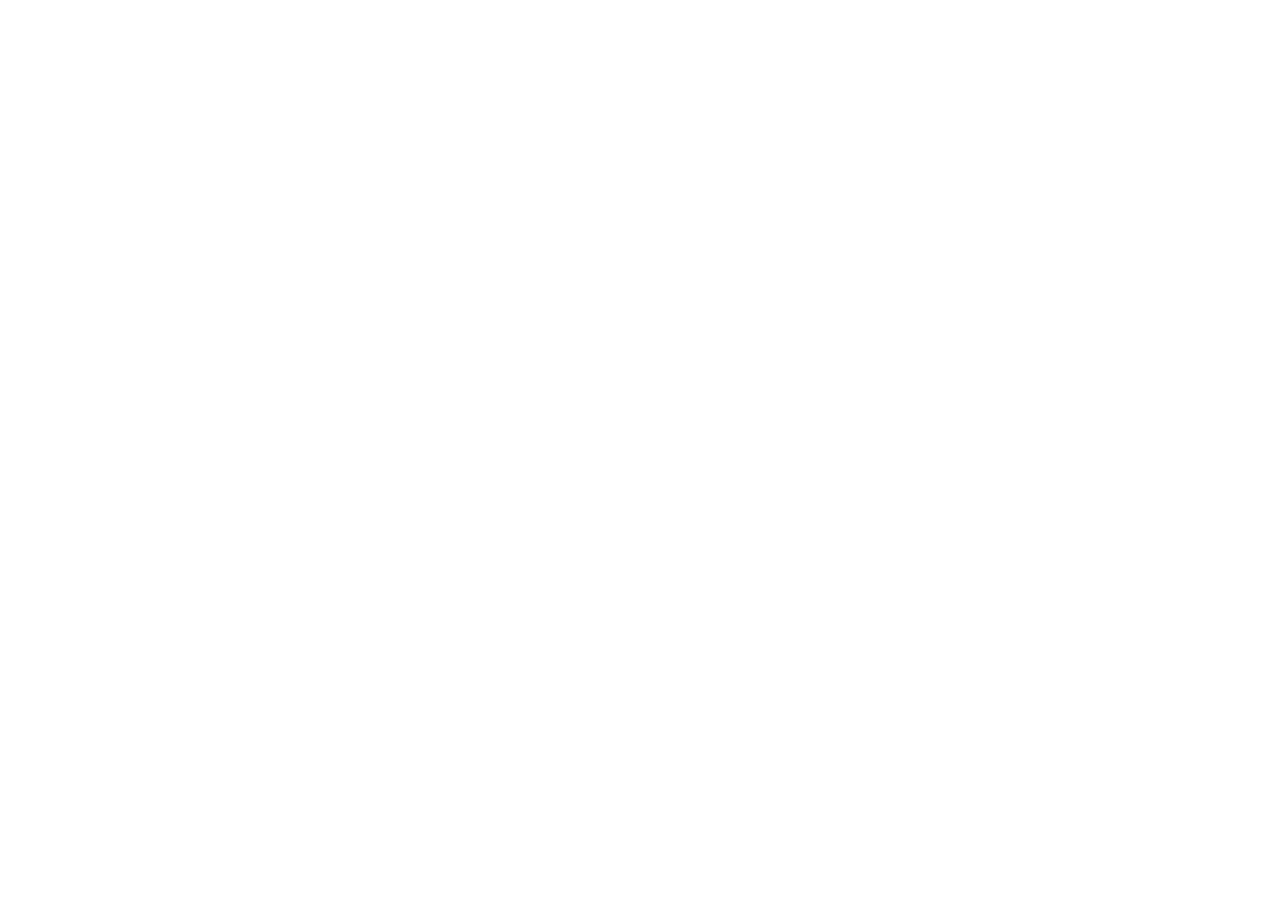
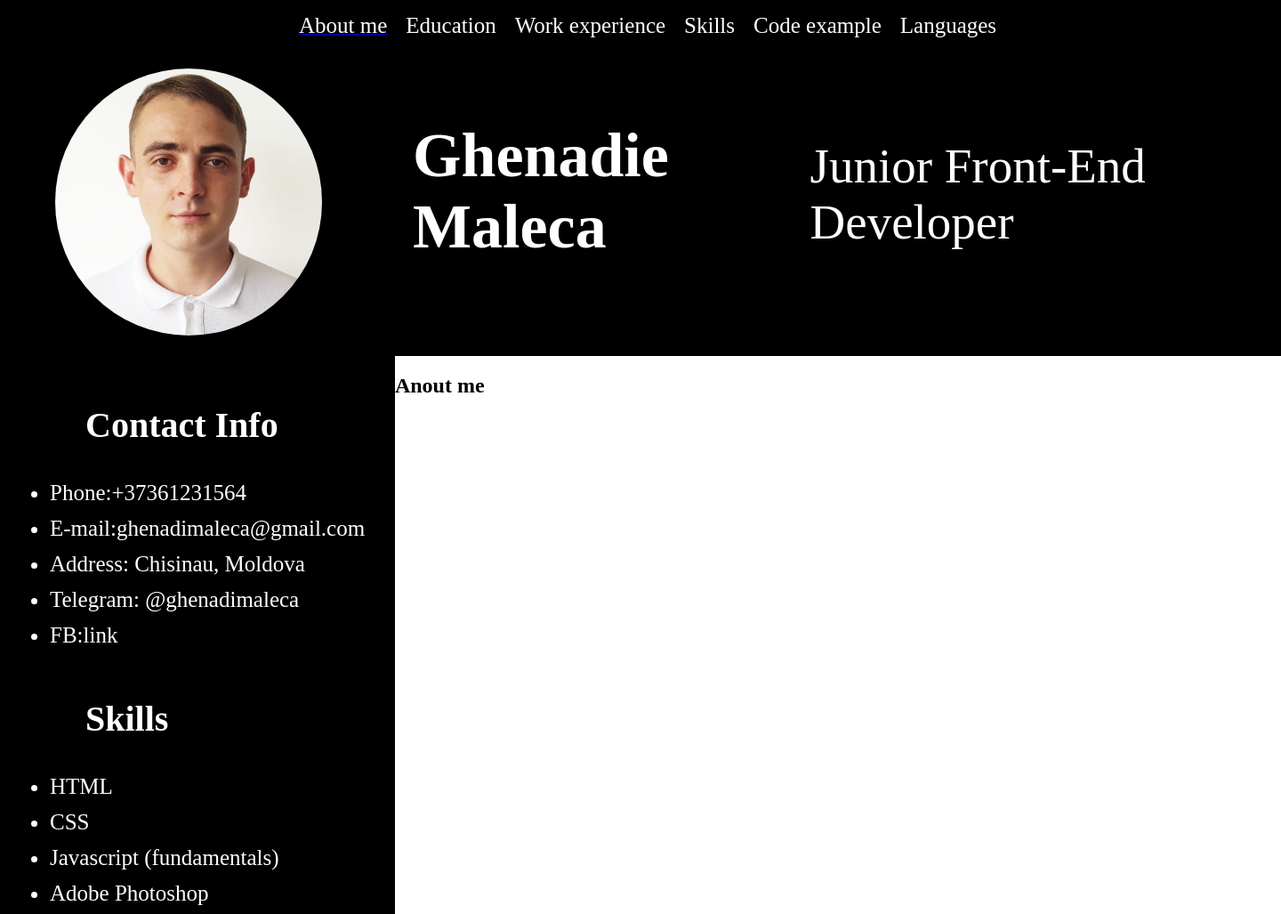
Before and after one commit to mghena/my_cv, a plain HTML site: page index.html in a window 1280 px wide. Shown: the top 1027 px of the page at 89% size, 1440 px wide, since content can reach past the window. Before the commit the page ends 800 px from the top, so only its background shows below. Drawn offline with Linux system fonts and the light colour scheme.

Commit message:
feat: add content and style

```diff
--- a/index.html
+++ b/index.html
@@ -4,14 +4,75 @@
     <link rel="stylesheet" href="style.css">
     <meta charset="UTF-8">
     <meta name="viewport" content="width=device-width, initial-scale=1.0">
+    <link rel="apple-touch-icon" sizes="180x180" href="favicon_io/apple-touch-icon.png">
+    <link rel="icon" type="image/png" sizes="32x32" href="favicon_io/favicon-32x32.png">
+    <link rel="icon" type="image/png" sizes="16x16" href="favicon_io/favicon-16x16.png">
+    <link rel="manifest" href="favicon_io/site.webmanifest">
     <title>Document</title>
 </head>
 <body>
     <div class="container">
         <header>
-
+            <nav>
+                <ul>
+                    <a href="#about"><li>About me</li></a>
+                    <a><li>Education</li></a>
+                    <a><li>Work experience</li></a>
+                    <a><li>Skills</li></a>
+                    <a><li>Code example</li></a>
+                    <a><li>Languages</li></a>
+                </ul>
+            </nav>
+            <div class="photoName">
+                <div class="myPhoto">
+                    <img src="cv_photo.png">
+                </div>
+                <div class="myName">
+                    <h1>Ghenadie Maleca</h1>
+                </div>
+                <div class="myProf">
+                    <span>Junior Front-End Developer</span>
+                </div>
+            </div>
         </header>
         <main>
+            <aside>
+                <section class="contact" id="contact">
+                    <h2>Contact Info</h2>
+                    <ul>
+                    <li><span>Phone:<a>+37361231564</a></span></li>
+                    <li><span>E-mail:<a>ghenadimaleca@gmail.com</a></span></li>
+                    <li><span>Address: Chisinau, Moldova</span></li>
+                    <li><span>Telegram: @ghenadimaleca</span></li>
+                    <li><span>FB:<a>link</a></span></li>
+                    </ul>
+                </section>
+                <section class="skills" id="skills">
+                    <h2>Skills</h2>
+                    <ul>
+                        <li>HTML</li>
+                        <li>CSS</li>
+                        <li>Javascript (fundamentals)</li>
+                        <li>Adobe Photoshop</li>
+                        <li>Wordpress</li>
+                        <li>Microsoft Office</li>
+                    </ul>
+                </section>
+                <section class="languages" id="languages">
+                    <h2>Languages</h2>
+                    <ul>
+                        <li>English: intermediate</li>
+                        <li>Russian: advanced</li>
+                        <li>Romanian: native</li>
+                    </ul>
+                </section>
+            </aside>
+            <div class="rightColumn">
+                <section class="about" id="about">
+                    <h2>Anout me</h2>
+                </section>
+
+            </div>
 
         </main>
         <footer>
--- a/style.css
+++ b/style.css
@@ -0,0 +1,107 @@
+body, html {
+    margin: 0;
+    padding: 0;
+  }
+.container {
+    width: 1440px;
+    margin: 0 auto;
+    padding: 0%;
+    height: 100%;
+}
+header {
+    background: black;
+    height: 400px;
+    margin: 0;
+    padding: 0%;
+}
+nav {
+    display: block;
+    height: 60px;
+    padding: 0%;
+}
+nav ul {
+    list-style: none;
+    margin: 0;
+    justify-content: space-between;
+    align-items: center;
+    margin-left: 280px;
+    padding-top: 15px;
+  }
+nav li {
+    display: inline;
+    font-size: 25px;
+    padding: 1px;
+    color: #FFF;
+    margin-left: 15px;  margin-top: 20px;
+    text-decoration: none;
+}
+.photoName {
+    padding: 0%;
+    margin: 0%;
+    display: flex;
+    margin-top: 15px;
+}
+.myPhoto {
+    display: flex;
+}
+.myPhoto img {
+    width: 300px;
+    height: 300px;
+    border-radius: 50%;
+    border: 2px solid black;
+    margin-top: 0px; margin-left: 60px;
+}
+.myName {
+    margin-left: 100px; margin-top: 60px;
+    display: inline-block;
+}
+h1 {
+    color: #FFF;
+    font-size: 70px;
+    display: inline;
+
+}
+.myProf {
+    margin-top: 80px;
+    display: inline;
+}
+.myProf span {
+    color: #FFF;
+    font-size: 55px;
+    display: inline;
+}
+main {
+    display: flex;
+}
+aside {
+    color: #FFF;
+    background: black;
+    display: flex;
+    flex-direction: column;
+    width: 30%;
+    height: 1000px;
+    border: 1px solid black;
+    padding-left: 15px; padding-top: 20px;
+}
+aside h2 {
+    margin-left: 80px;
+    font-size: 40px;
+}
+aside li {
+    font-size: 25px;
+    line-height: 40px;
+}
+.rightColumn {
+    display: flex;
+    flex-direction: column;
+    width: 70%;
+}
+
+
+
+a {
+    transition: 1s;
+}
+a:hover{
+    color: red; /* Меняем цвет ссылки */
+  }
```
Also changed, not shown: cv_photo.png (added), favicon_io/about.txt (added), favicon_io/android-chrome-192x192.png (added), favicon_io/android-chrome-512x512.png (added), favicon_io/apple-touch-icon.png (added), favicon_io/favicon-16x16.png (added), favicon_io/favicon-32x32.png (added), favicon_io/favicon.ico (added), favicon_io/site.webmanifest (added), github-icon-2048x1988-jzvzcf2t.png (added).
